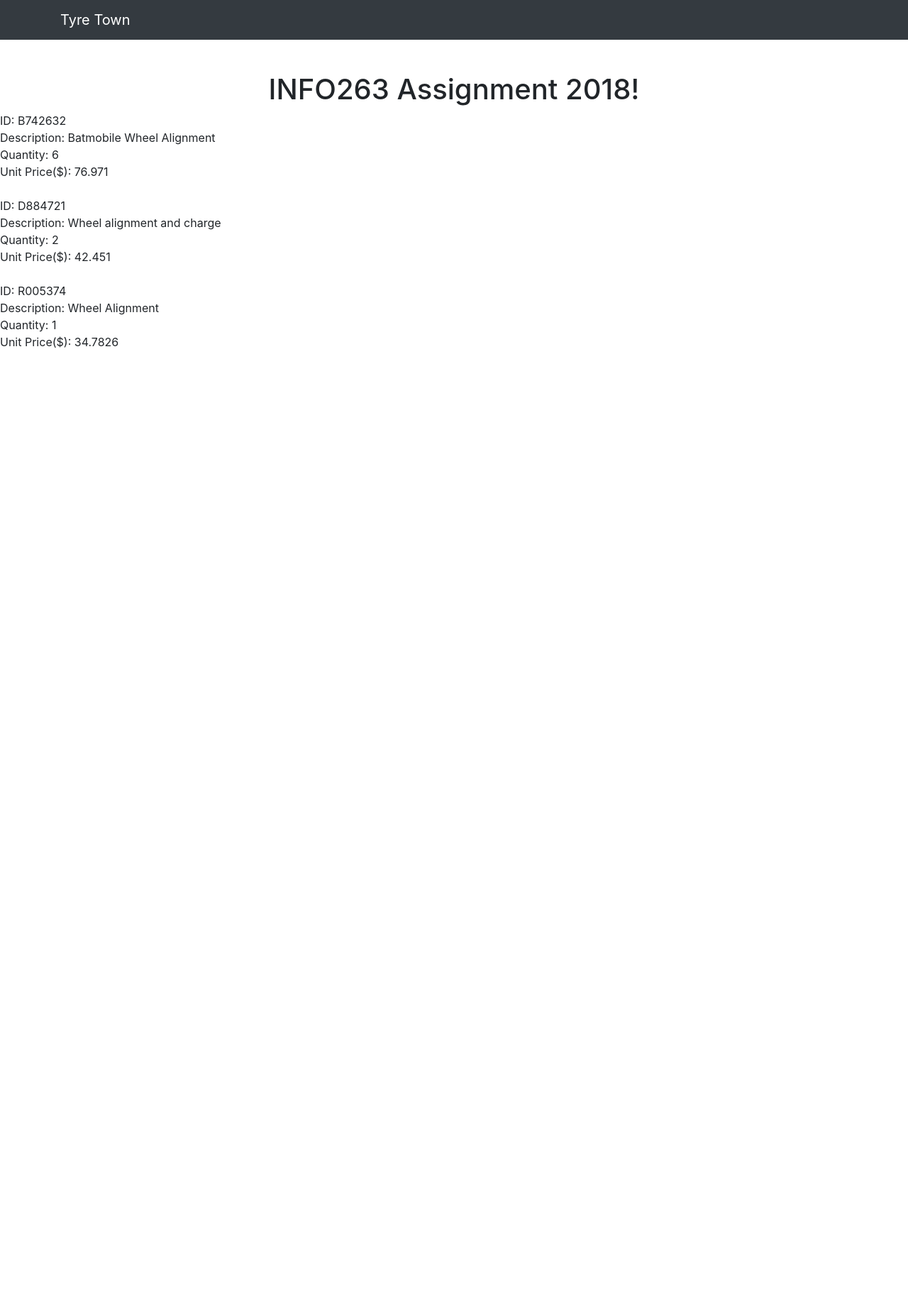
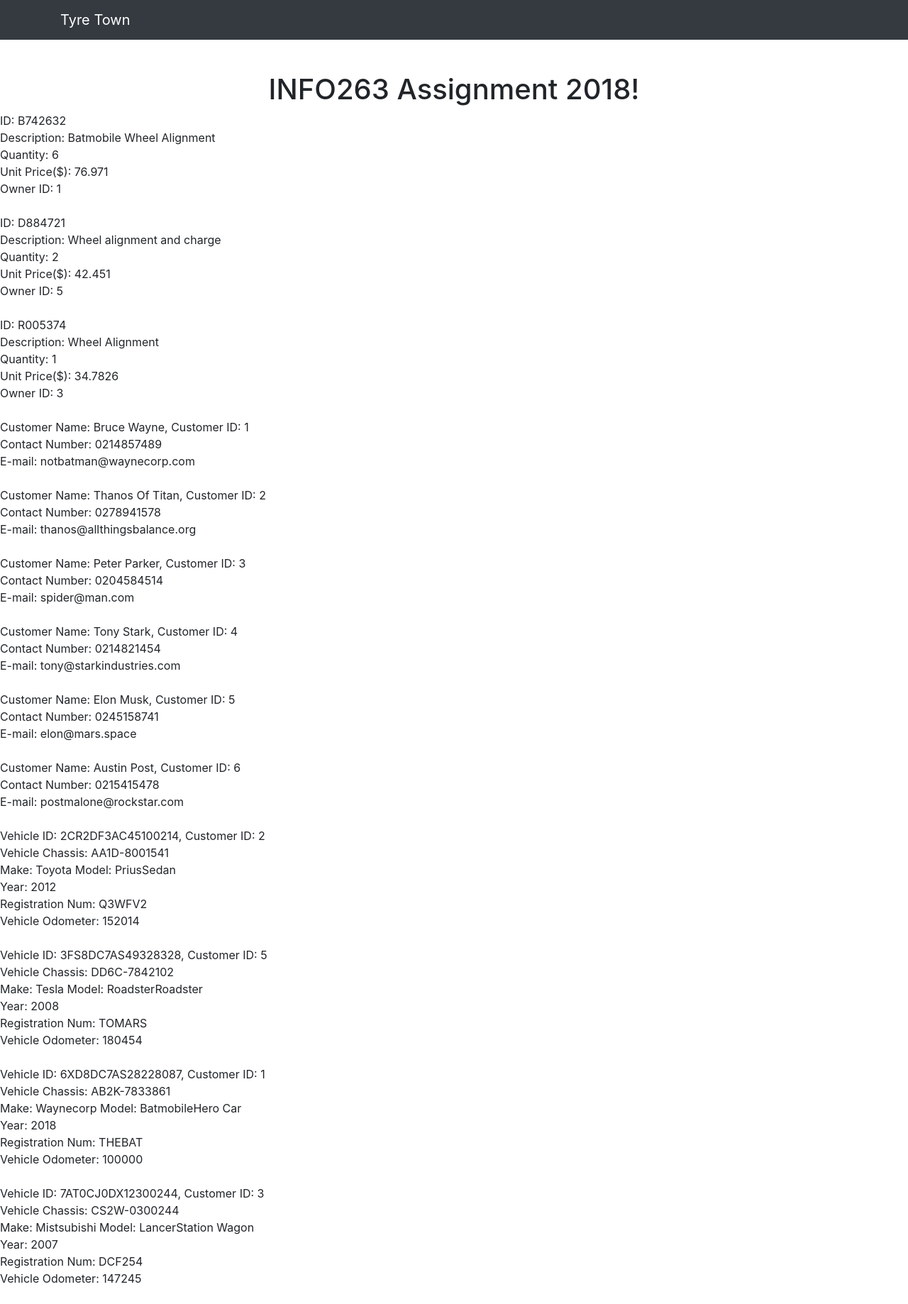
Before and after one commit to houshiyuan/18S2-INFO263-GroupK, a PHP site: page / in a window 1280 px wide. Shown: the whole page at 71% size. Before the commit the page ends 490 px from the top, so only its background shows below. Run offline with PHP 8.4, Linux system fonts and the light colour scheme; data comes from the database, SQL or seed files in the repository; some libraries are stand-ins or nearby versions.

Commit message:
Add files via upload

```diff
--- a/assignmentSkeleton/config/config.php
+++ b/assignmentSkeleton/config/config.php
@@ -10,4 +10,4 @@
     $username = "root";
     $password = "mysql";
     $dbName = "assignment";
-?>
+ ?>
--- a/assignmentSkeleton/database.php
+++ b/assignmentSkeleton/database.php
@@ -1,6 +1,8 @@
 <?php
 require_once("config/config.php");
 require_once("invoice.php");
+require_once ("owner.php");
+require_once ("vehicle.php");
 
 $conn = new mysqli($serverName, $username, $password, $dbName);
 if ($conn->connect_error)
@@ -10,7 +12,7 @@
     return;
 }
 
-function getAllInvoice($conn)
+function getAllInvoices($conn)
 {
     $invoices = array();
     $query = "SELECT * FROM assignment.invoice";
@@ -20,8 +22,40 @@
     for ($j=0; $j<$rows; ++$j)
     {
         $row = $result->fetch_array(MYSQLI_ASSOC);
-        array_push($invoices, new invoice($row["invoice_id"], $row["description"],$row["quantity"],$row["unit_price"]));
+        array_push($invoices, new invoice($row["invoice_id"], $row["description"],$row["quantity"],$row["unit_price"],$row["customer_id"]));
 
     }
     return $invoices;
 }
+
+function getAllOwners($conn)
+{
+    $owners = array();
+    $query = "SELECT * FROM assignment.owner";
+    $result = $conn->query($query);
+    if (!$result) die($conn->error);
+    $rows = $result->num_rows;
+    for ($j=0; $j<$rows; ++$j)
+    {
+        $row = $result->fetch_array(MYSQLI_ASSOC);
+        array_push($owners, new owner($row["owner_fname"], $row["owner_lname"],$row["owner_phone"],$row["owner_email"],$row["owner_id"]));
+
+    }
+    return $owners;
+}
+
+function getAllVehicles($conn)
+{
+    $vehicles = array();
+    $query = "SELECT * FROM assignment.vehicle";
+    $result = $conn->query($query);
+    if (!$result) die($conn->error);
+    $rows = $result->num_rows;
+    for ($j=0; $j<$rows; ++$j)
+    {
+        $row = $result->fetch_array(MYSQLI_ASSOC);
+        array_push($vehicles, new vehicle($row["vehicle_id"], $row["vehicle_chassis"],$row["vehicle_model"],$row["vehicle_make"],$row["vehicle_registration"],$row["vehicle_body_type"],$row["vehicle_year"],$row["vehicle_odometer_reading"],$row["owner_id"]));
+
+    }
+    return $vehicles;
+}
--- a/assignmentSkeleton/index.php
+++ b/assignmentSkeleton/index.php
@@ -32,16 +32,49 @@
      <h1 class="mt-5 text-center">INFO263 Assignment 2018!</h1>
    </div>
    <?php
-   $invoiceList = getAllInvoice($conn);
-   printElement($invoiceList);
+   $invoiceList = getAllInvoices($conn);
+   $ownerList = getAllOwners($conn);
+   $vehicleList = getAllVehicles($conn);
+   printInvoice($invoiceList);
+   printOwner($ownerList);
+   printVehicle($vehicleList);
 
-   function printElement($list){
-       //Function for print each element in invoice list.
+
+
+
+
+   function printInvoice($list){
+       //Function for print each element of invoice list.
        for ($i=0; $i < count($list); $i++){
-           echo 'ID: '.$list[$i]->invoice_id.'<br>Description: '.$list[$i]->description.'<br>Quantity: '.$list[$i]->quantity. '<br>Unit Price($): '.$list[$i]->unit_price. '<br><br>';
+           echo 'ID: '.$list[$i]->invoice_id.'<br>Description: '.$list[$i]->description.'<br>Quantity: '.$list[$i]->quantity.'<br>Unit Price($): '.$list[$i]->unit_price.'<br>Owner ID: '.$list[$i]->customer_id.'<br><br>';
 
        }
    }
+
+   function printOwner($list){
+       //Function for print each element of owner list.
+       for ($i=0; $i < count($list); $i++){
+           echo 'Customer Name: '.$list[$i]->owner_fname.' '.$list[$i]->owner_lname.', Customer ID: '.$list[$i]->owner_id.'<br>';
+           echo 'Contact Number: '. $list[$i]->owner_phone.'<br>';
+           echo 'E-mail: '.$list[$i]->owner_email.'<br><br>';
+       }
+
+   }
+
+   function printVehicle($list){
+       //Function for print each element of Vehicle list.
+       for ($i=0; $i < count($list); $i++){
+           echo 'Vehicle ID: '.$list[$i]->vehicle_id.', Customer ID: '.$list[$i]->owner_id.'<br>';
+           echo 'Vehicle Chassis: '.$list[$i]->vehicle_chassis.'<br>';
+           echo 'Make: '.$list[$i]->vehicle_make.' Model: '.$list[$i]->vehicle_model.$list[$i]->vehicle_body_type.'<br>';
+           echo 'Year: '.$list[$i]->vehicle_year.'<br>';
+           echo 'Registration Num: '.$list[$i]->vehicle_registration.'<br>';
+           echo 'Vehicle Odometer: '.$list[$i]->vehicle_odometer_reading.'<br><br>';
+
+       }
+
+   }
+
    ?>
 
 
@@ -59,7 +92,4 @@
                     crossorigin="anonymous">
    </script>
    <script src="script/scripts.js"></script>
-   <script>
-       pricePlusGST(70);
-   </script>
  </body>
--- /dev/null
+++ b/assignmentSkeleton/invoice.php
@@ -0,0 +1,53 @@
+<?php
+class invoice
+{
+    public $invoice_id;
+    public $description;
+    public $quantity;
+    public $unit_price;
+    public $customer_id;
+
+    public function __construct($invoice_id, $description, $quantity, $unit_price, $customer_id)
+    {
+        $this->invoice_id = $invoice_id;
+        $this->description = $description;
+        $this->quantity = $quantity;
+        $this->unit_price = $unit_price;
+        $this->customer_id = $customer_id;
+    }
+
+    public function display()
+    {
+        return sprintf("Invoice ID: %-6s Description: %-6s Quantity: %-6d Cost: $%-6.2f", $this->invoice_id, $this->description, $this->quantity, $this->unit_price);
+    }
+
+    public function getDescription()
+    {
+        return $this->description;
+    }
+
+    public function getInvoiceId()
+    {
+        return $this->invoice_id;
+    }
+
+    public function getPrice()
+    {
+        return $this->unit_price;
+    }
+
+    public function getQuantity()
+    {
+        return $this->quantity;
+    }
+    public function getOwnerID()
+    {
+        return $this->customer_id;
+    }
+}
+
+if (!debug_backtrace()) {
+    // Debugginng output.
+    $invoice = new invoice("1000000", "test", 1, 404,404);
+    echo $invoice->display();
+}
--- /dev/null
+++ b/assignmentSkeleton/owner.php
@@ -0,0 +1,54 @@
+<?php
+class owner
+{
+    public $owner_fname;
+    public $owner_lname;
+    public $owner_phone;
+    public $owner_email;
+    public $owner_id;
+
+    public function __construct($owner_fname, $owner_lname, $owner_phone, $owner_email, $owner_id)
+    {
+        $this->owner_fname = $owner_fname;
+        $this->owner_lname = $owner_lname;
+        $this->owner_phone = $owner_phone;
+        $this->owner_email = $owner_email;
+        $this->owner_id = $owner_id;
+    }
+
+    public function display()
+    {
+        return sprintf("Owner ID: %-6s First Name: %-6s Last Name: %-6s Phone: %-6d E-mail: $%-6s", $this->owner_id, $this->owner_fname, $this->owner_lname, $this->owner_phone, $this->owner_email);
+    }
+
+    public function getOwnerID()
+    {
+        return $this->owner_id;
+    }
+
+    public function getFirstName()
+    {
+        return $this->owner_fname;
+    }
+
+    public function getLastName()
+    {
+        return $this->owner_lname;
+    }
+
+    public function getPhone()
+    {
+        return $this->owner_phone;
+    }
+
+    public function getEmail()
+    {
+        return $this->owner_email;
+    }
+}
+
+if (!debug_backtrace()) {
+    // Debugginng output.
+    $invoice = new owner("Firstname", "Lastname", 404404404, "404404@404.com", 404);
+    echo $invoice->display();
+}
--- /dev/null
+++ b/assignmentSkeleton/vehicle.php
@@ -0,0 +1,82 @@
+<?php
+class vehicle
+{
+    public $vehicle_id;
+    public $vehicle_chassis;
+    public $vehicle_model;
+    public $vehicle_make;
+    public $vehicle_registration;
+    public $vehicle_body_type;
+    public $vehicle_year;
+    public $vehicle_odometer_reading;
+    public $owner_id;
+
+    public function __construct($vehicle_id,$vehicle_chassis,$vehicle_model,$vehicle_make,$vehicle_registration,$vehicle_body_type,$vehicle_year,$vehicle_odometer_reading,$owner_id)
+    {
+        $this->vehicle_id = $vehicle_id;
+        $this->vehicle_chassis = $vehicle_chassis;
+        $this->vehicle_model = $vehicle_model;
+        $this->vehicle_make = $vehicle_make;
+        $this->vehicle_registration = $vehicle_registration;
+        $this->vehicle_body_type = $vehicle_body_type;
+        $this->vehicle_year = $vehicle_year;
+        $this->vehicle_odometer_reading = $vehicle_odometer_reading;
+        $this->owner_id = $owner_id;
+    }
+
+    public function display()
+    {
+        return sprintf("Owner ID: %-6s Vehicle ID: %-6s Chassis: %-6s Model: %-6s Make: %-6s Registration Num: %-6s Type: %-6s Year: %-6s Odometer: %-6d", $this->owner_id, $this->vehicle_id, $this->vehicle_chassis, $this->vehicle_model, $this->vehicle_make, $this->vehicle_registration, $this->vehicle_body_type, $this->vehicle_year, $this->vehicle_odometer_reading);
+    }
+
+    public function getVehicleID()
+    {
+        return $this->vehicle_id;
+    }
+
+    public function getVehicleChassis()
+    {
+        return $this->vehicle_chassis;
+    }
+
+    public function getVehicleModel()
+    {
+        return $this->vehicle_model;
+    }
+
+    public function getVehicleMake()
+    {
+        return $this->vehicle_make;
+    }
+
+    public function getVehicleRegistration()
+    {
+        return $this->vehicle_registration;
+    }
+
+    public function getVehicleBodyType()
+    {
+        return $this->vehicle_body_type;
+    }
+
+    public function getVehicleYear()
+    {
+        return $this->vehicle_year;
+    }
+
+    public function getVehicleOdometer()
+    {
+        return $this->vehicle_odometer_reading;
+    }
+
+    public function getOwnerID()
+    {
+        return $this->owner_id;
+    }
+}
+
+if (!debug_backtrace()) {
+    // Debugginng output.
+    $vehicle = new vehicle(404,404,404,404,404,404,404,404,404);
+    echo $vehicle->display();
+}
```
